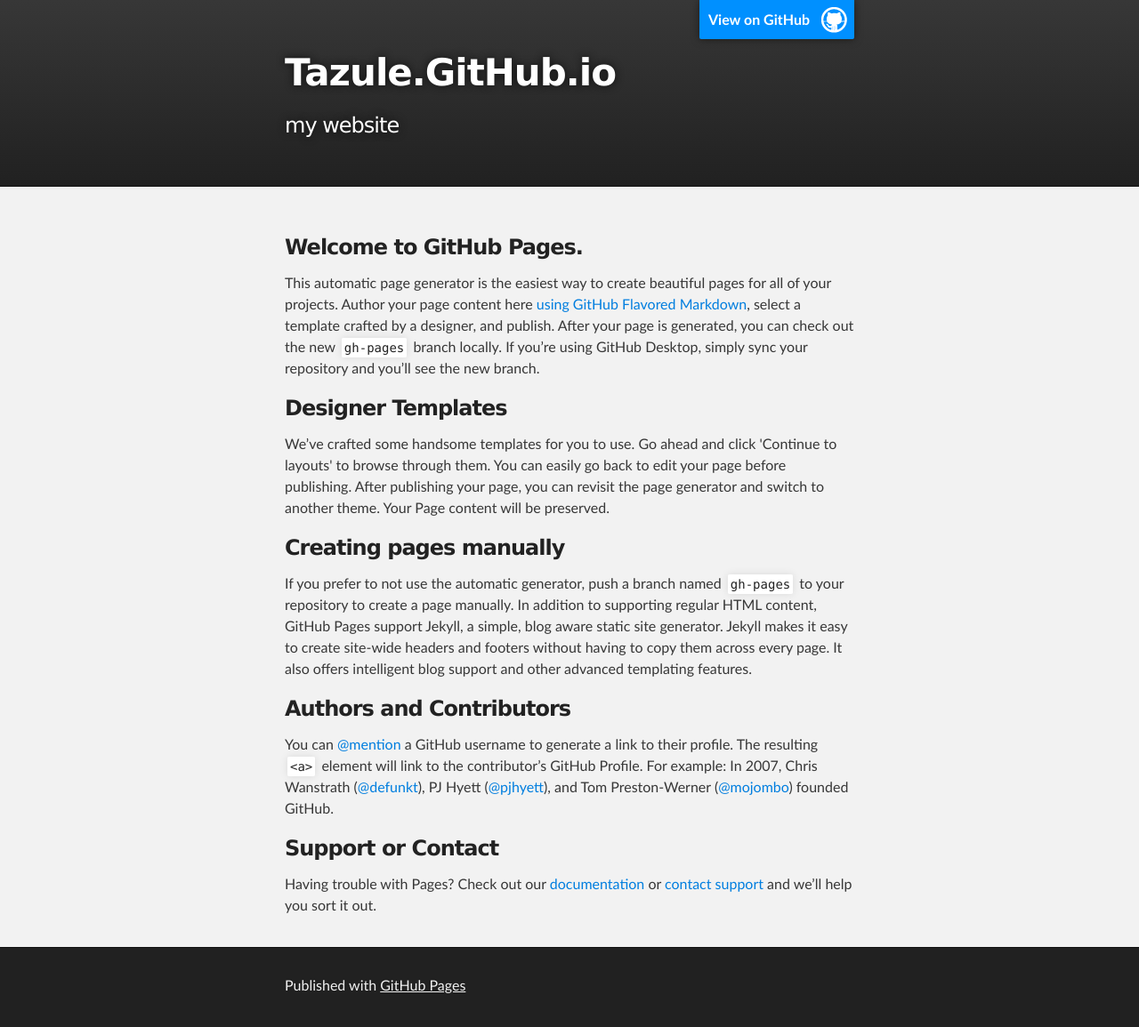
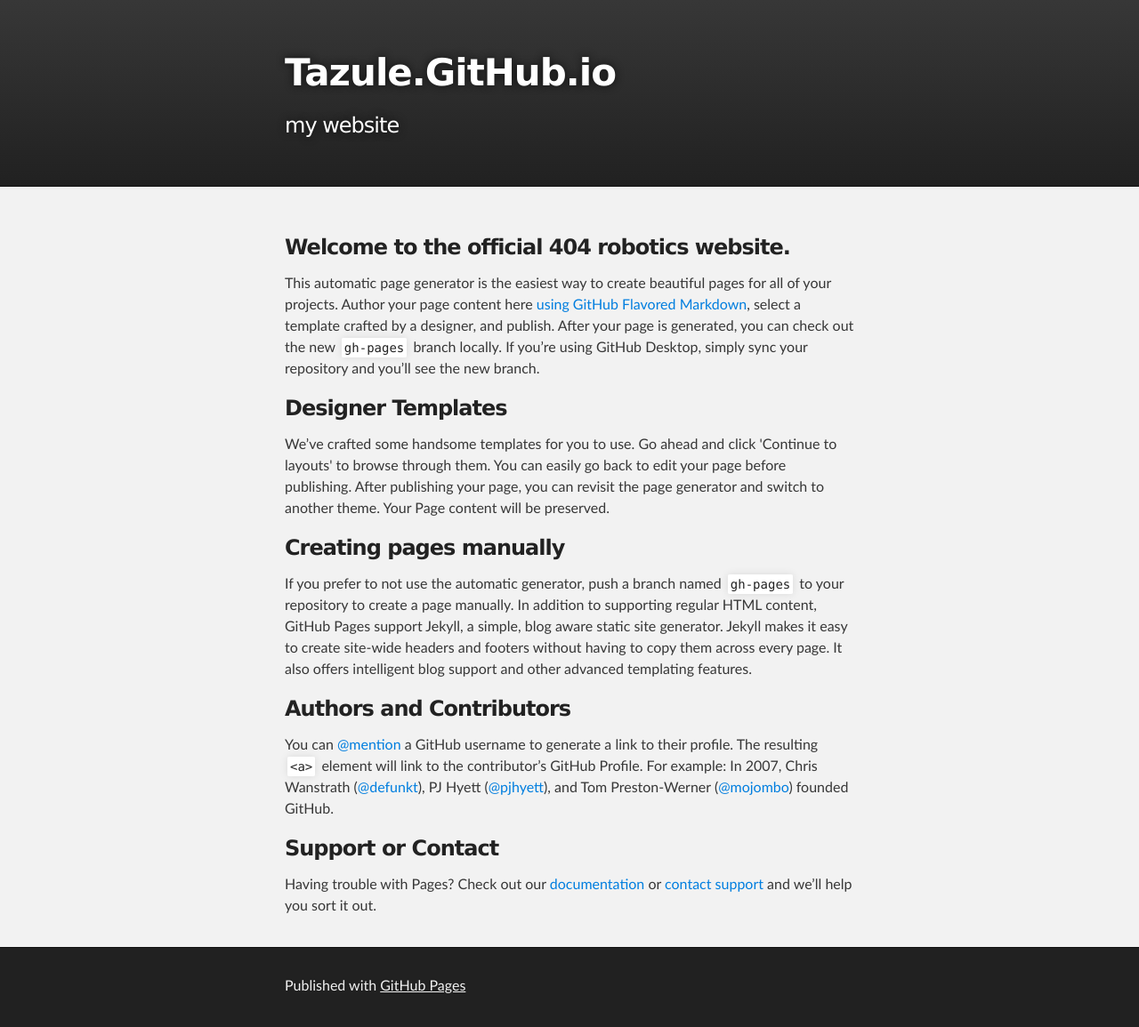
Before and after one commit to tazule/tazule.github.io, a Jekyll site: the page index.html, which Jekyll copies as it is, in a window 1280 px wide. Shown: the whole page at 89% size. Built offline with Jekyll 4.4.1, drawn with Linux system fonts in a browser that asks for light colours.

Commit message:
Update index.html

```diff
--- a/index.html
+++ b/index.html
@@ -8,7 +8,7 @@
 
     <link rel="stylesheet" type="text/css" media="screen" href="stylesheets/stylesheet.css">
 
-    <title>Tazule.GitHub.io</title>
+    <title>404 robotics</title>
   </head>
 
   <body>
@@ -16,11 +16,8 @@
     <!-- HEADER -->
     <div id="header_wrap" class="outer">
         <header class="inner">
-          <a id="forkme_banner" href="https://github.com/tazule">View on GitHub</a>
-
           <h1 id="project_title">Tazule.GitHub.io</h1>
           <h2 id="project_tagline">my website</h2>
-
         </header>
     </div>
 
@@ -28,7 +25,7 @@
     <div id="main_content_wrap" class="outer">
       <section id="main_content" class="inner">
         <h3>
-<a id="welcome-to-github-pages" class="anchor" href="#welcome-to-github-pages" aria-hidden="true"><span aria-hidden="true" class="octicon octicon-link"></span></a>Welcome to GitHub Pages.</h3>
+<a id="welcome-to-github-pages" class="anchor" href="#welcome-to-github-pages" aria-hidden="true"><span aria-hidden="true" class="octicon octicon-link"></span></a>Welcome to the official 404 robotics website.</h3>
 
 <p>This automatic page generator is the easiest way to create beautiful pages for all of your projects. Author your page content here <a href="https://guides.github.com/features/mastering-markdown/">using GitHub Flavored Markdown</a>, select a template crafted by a designer, and publish. After your page is generated, you can check out the new <code>gh-pages</code> branch locally. If you’re using GitHub Desktop, simply sync your repository and you’ll see the new branch.</p>
 
```
